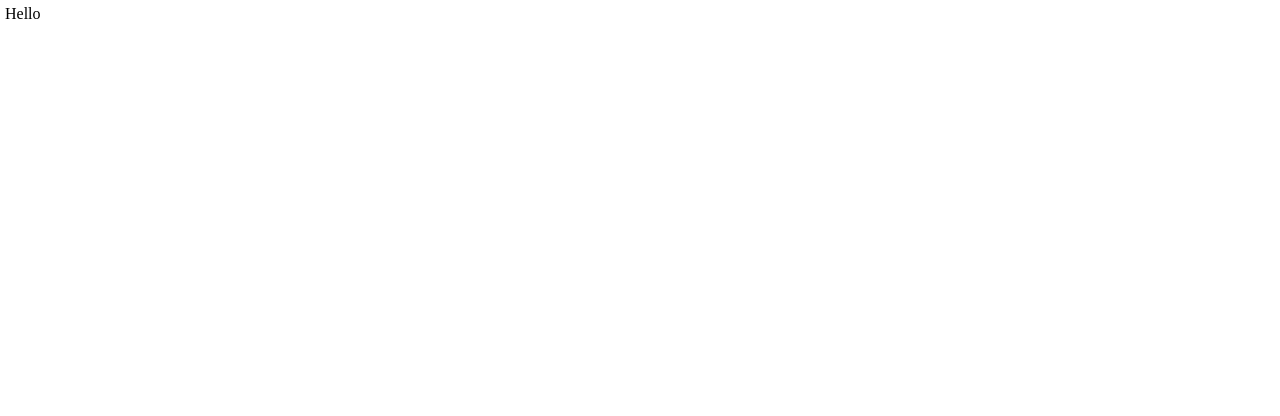
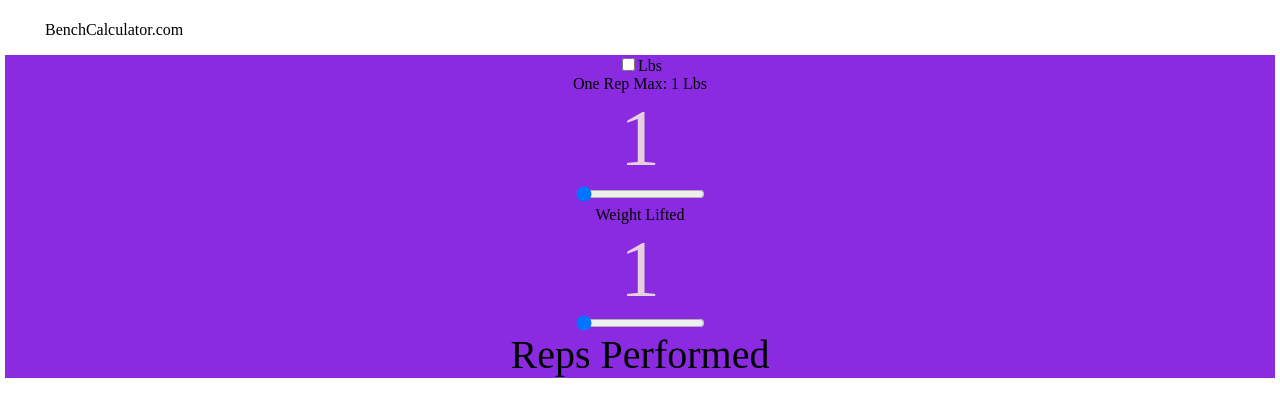
Before and after one commit to kueselj/amplifyapp, a React (Create React App) app: page / in a window 1280 px wide. Shown: the top 416 px of the page. Built offline with nearby package versions, Linux system fonts and the light colour scheme.

Commit message:
finish transition

```diff
--- a/public/index.html
+++ b/public/index.html
@@ -24,7 +24,7 @@
       work correctly both with client-side routing and a non-root public URL.
       Learn how to configure a non-root public URL by running `npm run build`.
     -->
-    <title>React App</title>
+    <title>Bench Press One Rep Max And More!</title>
   </head>
   <body>
     <noscript>You need to enable JavaScript to run this app.</noscript>
--- a/src/App.js
+++ b/src/App.js
@@ -10,12 +10,31 @@ import SimpleCalculator from "./SimpleCalculator";
 import HowItWorks from "./HowItWorks";
 
 
-function App() {
-  return (
-    <div className="App">
-      Hello
-    </div>
-  );
+
+
+class App extends Component {
+  render() {
+    return (
+      <HashRouter>
+          <div>
+
+            <ul className="header">
+              BenchCalculator.com
+              {/* <li><NavLink class = "navbar" exact to="/">Calculator</NavLink></li>
+
+              <li><NavLink to="/HowItWorks">How It Works</NavLink></li> */}
+            </ul>
+
+            <div className="content">
+              <Route exact path="/" component={SimpleCalculator}/>
+
+              <Route path="/HowItWorks" component={HowItWorks}/>
+            </div>
+
+          </div>
+        </HashRouter>
+    );
+  }
 }
 
 export default App;
```
